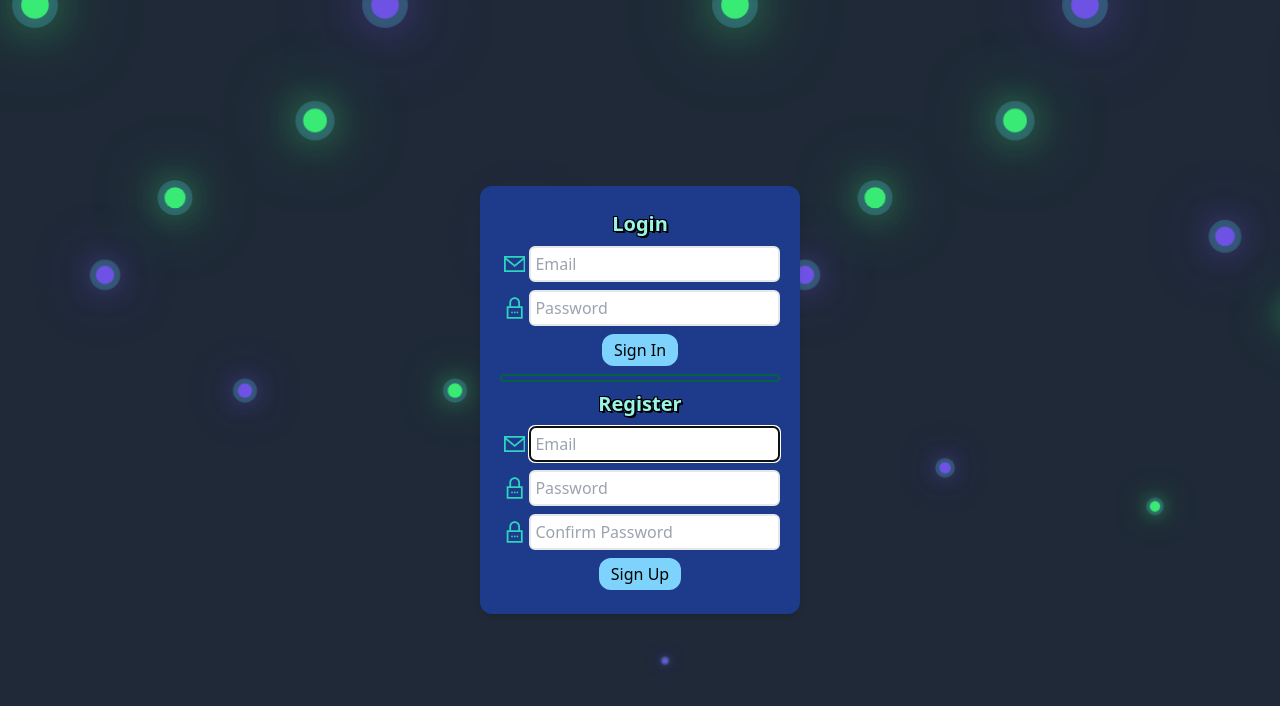
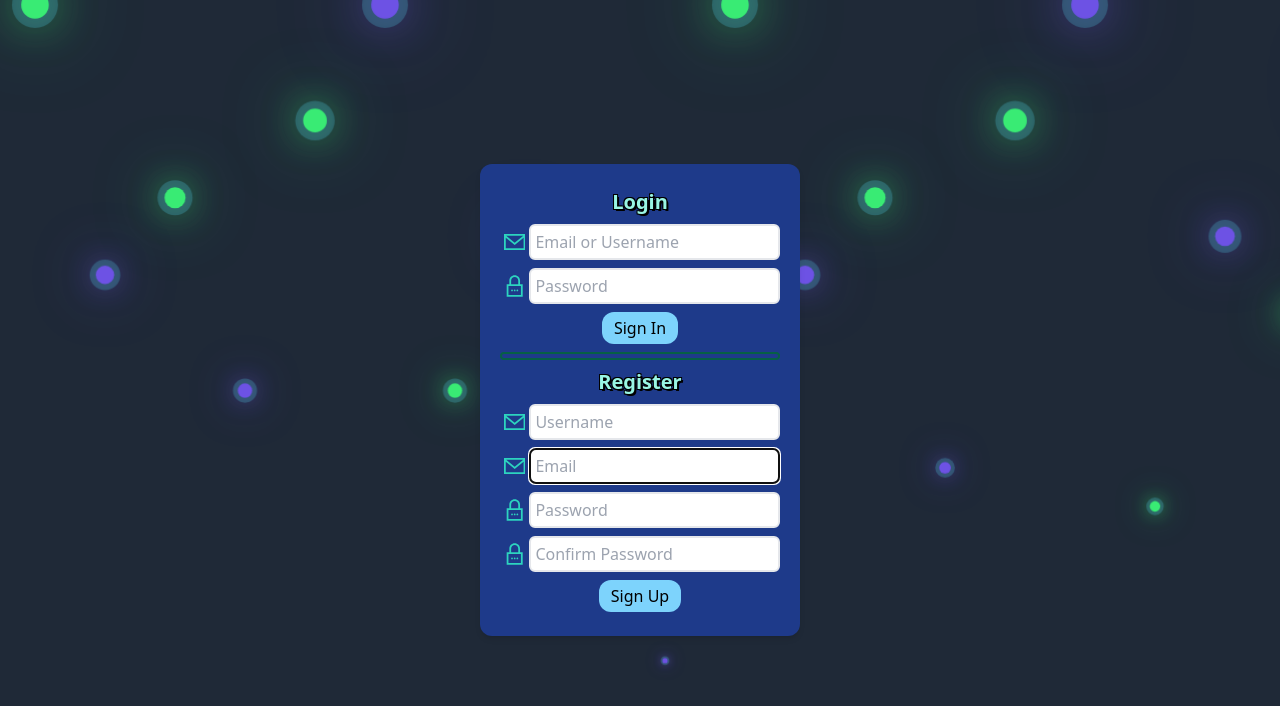
Before and after one commit to Matsumitsu03/reactjs-blogsite, a React (Create React App) app: page / in a window 1280 px wide. Shown: the top 706 px of the page. Built offline with nearby package versions, Linux system fonts and the light colour scheme; no server answers.

Commit message:
Users can now login with username

```diff
--- a/src/components/AddBlog.js
+++ b/src/components/AddBlog.js
@@ -1,5 +1,5 @@
 import React, { useState, useContext } from 'react';
-import { addDoc, collection } from 'firebase/firestore';
+import { addDoc, collection, serverTimestamp } from 'firebase/firestore'; // Import serverTimestamp
 import { firestore } from '../firebase';
 import { AuthContext } from '../context/AuthProvider';
 
@@ -24,6 +24,7 @@ function AddBlog() {
         title: newBlog.title,
         content: newBlog.content,
         authorEmail: auth.email,
+        timestamp: serverTimestamp(), // Add the serverTimestamp
       });
 
       setNewBlog({ title: '', content: '' });
--- a/src/components/LoginRegister.js
+++ b/src/components/LoginRegister.js
@@ -1,10 +1,10 @@
-import { useRef, useState, useEffect, useContext } from "react";
+import { useRef, useState, useEffect } from "react";
 import { faCheck, faTimes, faInfoCircle } from "@fortawesome/free-solid-svg-icons";
 import { FontAwesomeIcon } from "@fortawesome/react-fontawesome";
-import { getAuth, createUserWithEmailAndPassword, signInWithEmailAndPassword } from 'firebase/auth';
-import "../firebase";
+import { getAuth, createUserWithEmailAndPassword, signInWithEmailAndPassword, } from 'firebase/auth';
+import { collection, addDoc, getDocs, query, where } from 'firebase/firestore';
+import { firestore } from '../firebase';
 import { Link } from "react-router-dom";
-import { AuthContext } from '../context/AuthProvider';
 import '../App.css';
 
 const firebaseAuth = getAuth();
@@ -13,12 +13,15 @@ const EMAIL_REGEX = /^[A-Za-z0-9+_.-]+@(.+)$/;
 const PWD_REGEX = /^(?=.*[a-z])(?=.*[A-Z])(?=.*[0-9]).{8,24}$/;
 
 const LoginRegister = () => {
+    const usernameRef = useRef();
     const emailRef = useRef();
     const errRef = useRef();
 
+    const [username, setUsername] = useState('');
     const [email, setEmail] = useState('');
     const [validEmail, setValidEmail] = useState(false);
-    const [emailFocus, setEmailFocus] = useState(false);
+
+    const [loginUsername, setLoginUsername] = useState('');
     const [loginEmail, setLoginEmail] = useState('');
     const [loginPwd, setLoginPwd] = useState('');
 
@@ -60,11 +63,20 @@ const LoginRegister = () => {
         }
         try {
             const userCredential = await createUserWithEmailAndPassword(firebaseAuth, email, pwd);
+
+            const userDocRef = collection(firestore, 'users');
+            await addDoc(userDocRef, {
+                uid: userCredential.user.uid,
+                username,
+                email,
+            });
+
             console.log(userCredential.user);
             setSuccess(true);
             setEmail('');
             setPwd('');
             setMatchPwd('');
+            setUsername('');
         } catch (err) {
             const errorCode = err.code;
             if (errorCode === 'auth/email-already-in-use') {
@@ -76,30 +88,46 @@ const LoginRegister = () => {
         }
     };
 
-    const { auth, setAuth } = useContext(AuthContext);
+    const signInWithUsernameAndPassword = async (username, password) => {
+        try {
+            const userQuery = query(collection(firestore, 'users'), where('username', '==', username));
+            const userQuerySnapshot = await getDocs(userQuery);
+
+            if (!userQuerySnapshot.empty) {
+                const userDoc = userQuerySnapshot.docs[0];
+                const userData = userDoc.data();
+
+                return await signInWithEmailAndPassword(firebaseAuth, userData.email, password);
+            } else {
+                throw new Error('User not found.');
+            }
+        } catch (err) {
+            console.error('Error during signInWithUsernameAndPassword:', err);
+            throw err;
+        }
+    };
+
 
     const handleLoginSubmit = async (e) => {
         e.preventDefault();
         try {
-            const userCredential = await signInWithEmailAndPassword(firebaseAuth, loginEmail, loginPwd);
-            console.log(userCredential.user);
-            setAuth(userCredential.user);
+            const isEmail = EMAIL_REGEX.test(loginEmail);
+            const signInCredential = isEmail
+                ? await signInWithEmailAndPassword(firebaseAuth, loginEmail, loginPwd)
+                : await signInWithUsernameAndPassword(loginUsername, loginPwd);
+
+            if (signInCredential && signInCredential.user) {
                 setSuccess(true);
+            } else {
+                setErrMsg('Login failed. Please check your credentials.');
+                errRef.current.focus();
+            }
         } catch (err) {
-            const errorCode = err.code;
-            if (errorCode === 'auth/invalid-email') {
-                setErrMsg('Invalid Email');
-            } else if (errorCode === 'auth/user-disabled') {
-                setErrMsg('User Disabled');
-            } else if (errorCode === 'auth/user-not-found' || errorCode === 'auth/wrong-password') {
-                setErrMsg('Invalid Email or Password');
-            } else {
-                setErrMsg('Login Failed');
-            }
+            console.error('Error during login:', err);
+            setErrMsg('Login failed. Please check your credentials.');
             errRef.current.focus();
         }
     };
-
 
     return (
         <>
@@ -183,14 +211,20 @@ const LoginRegister = () => {
                                     </svg>
                                     <input
                                         className="border-2 rounded-md p-1 w-full"
-                                    type="email"
-                                    id="email"
-                                    ref={emailRef}
+                                        type={EMAIL_REGEX.test(loginEmail) ? "email" : "text"}
+                                        id={EMAIL_REGEX.test(loginEmail) ? "email" : "username"}
+                                        ref={EMAIL_REGEX.test(loginEmail) ? emailRef : usernameRef}
                                         autoComplete="off"
-                                    onChange={(e) => setLoginEmail(e.target.value)}
-                                    value={loginEmail}
+                                        onChange={(e) => {
+                                            if (EMAIL_REGEX.test(e.target.value)) {
+                                                setLoginEmail(e.target.value);
+                                            } else {
+                                                setLoginUsername(e.target.value);
+                                            }
+                                        }}
+                                        value={EMAIL_REGEX.test(loginEmail) ? loginEmail : loginUsername}
                                         required
-                                    placeholder="Email"
+                                        placeholder="Email or Username"
                                     />
                                 </div>
                                 <div className="flex flex-row items-center w-full my-1">
@@ -210,10 +244,26 @@ const LoginRegister = () => {
                                 <button className="bg-sky-300/100 rounded-xl p-1 px-3 my-1 hover:bg-sky-300/70">Sign In</button>
                             </form>
                             {/* Divider */}
-                        <div className="self-center m-1 rounded-lg border-2 h-2 w-full border-emerald-800"/>
+                            <div className="self-center m-1 rounded-lg border-2 h-2 w-full border-emerald-800" />
                             {/* Divider */}
                             <div className="self-center text-teal-200 text-xl m-1 text-border font-semibold">Register</div>
                             <form onSubmit={handleRegisterSubmit} className="flex flex-col items-center">
+                                <div className="flex flex-row items-center w-full my-1">
+                                    <svg xmlns="http://www.w3.org/2000/svg" width="24" height="24" viewBox="0 0 24 24" className="m-1 fill-teal-400">
+                                        <path d="M0 3v18h24v-18h-24zm21.518 2l-9.518 7.713-9.518-7.713h19.036zm-19.518 14v-11.817l10 8.104 10-8.104v11.817h-20z" />
+                                    </svg>
+                                    <input
+                                        className="border-2 rounded-md p-1 w-full"
+                                        type="text"
+                                        id="username"
+                                        ref={usernameRef}
+                                        autoComplete="off"
+                                        onChange={(e) => setUsername(e.target.value)}
+                                        value={username}
+                                        required
+                                        placeholder="Username"
+                                    />
+                                </div>
                                 <div className="flex flex-row items-center w-full my-1">
                                     <svg xmlns="http://www.w3.org/2000/svg" width="24" height="24" viewBox="0 0 24 24" className="m-1 fill-teal-400">
                                         <path d="M0 3v18h24v-18h-24zm21.518 2l-9.518 7.713-9.518-7.713h19.036zm-19.518 14v-11.817l10 8.104 10-8.104v11.817h-20z" />
@@ -229,8 +279,6 @@ const LoginRegister = () => {
                                         required
                                         aria-invalid={validEmail ? "false" : "true"}
                                         aria-describedby="uidnote"
-                                    onFocus={() => setEmailFocus(true)}
-                                    onBlur={() => setEmailFocus(false)}
                                         placeholder="Email"
                                     />
                                     <FontAwesomeIcon
@@ -258,7 +306,7 @@ const LoginRegister = () => {
                                     />
                                     <FontAwesomeIcon
                                         icon={validPwd ? faCheck : (pwd ? faTimes : null)}
-                                    className={`ml-1 ${validPwd ? 'text-green-500' : 'text-red-500'} w-4 h-4`}/>
+                                        className={`ml-1 ${validPwd ? 'text-green-500' : 'text-red-500'} w-4 h-4`} />
                                 </div>
 
                                 {pwdFocus && !validPwd && (
```
Also changed, not shown: src/components/Bloglist.js (+15 -18 lines). Lines whose indentation alone changed are shown as unchanged.
